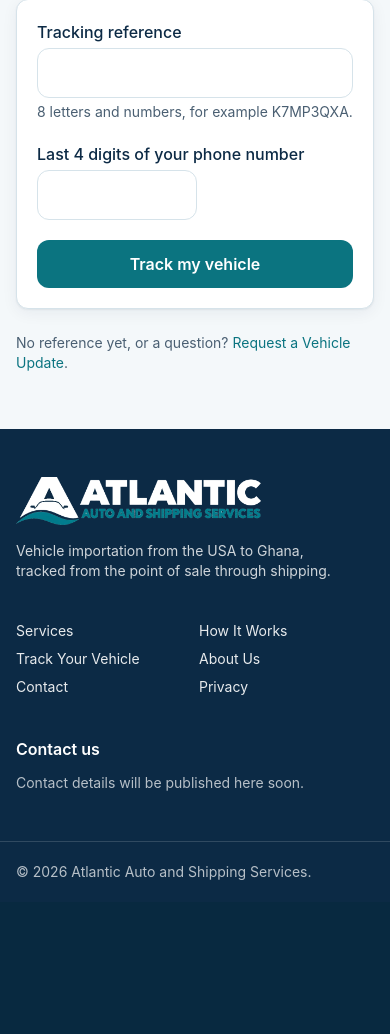
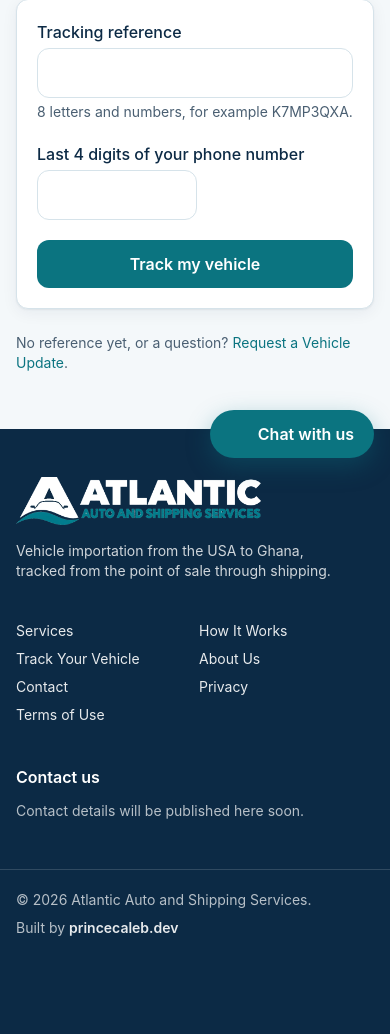
Before and after one commit to princedevcay/atlantic-auto, a PHP site: page /track in a window 390 px wide. Shown: the part 370-1404 px from the top of the page. Before the commit the page ends 1250 px from the top, so only its background shows below. Run offline with PHP 8.4, Linux system fonts and the light colour scheme; style sheets or scripts are compiled from the project's sources; some web fonts are replaced.

Commit message:
Add website chat, Terms of Use, footer credit and menu drawer
- Floating "Chat with us" button that turns into an X while open; larger
  chat panel with online/offline status from chat.online_hours, greeting,
  question chips with predefined answers and "Powered by princecaleb.dev".
  Nothing typed is sent or stored (phase 1, no AI yet)
- Terms of Use page (draft) linked in the footer, and "Built by
  princecaleb.dev" in the footer bottom row, which now reserves space so
  the chat button and phone action bar never cover text or links
- Mobile menu becomes a right-side drawer with centred links and request
  buttons; chat and action bar hide while it is open
- Pin FTP-Deploy-Action to the v4.4.0 release tag commit (110f918); the
  previous pin was the tip of the maintainer's v4.4.0 branch
- Chat tests; test config layering so tests do not overwrite each other

Co-Authored-By: Claude Opus 5.5 <noreply@anthropic.com>

```diff
--- a/app/Controllers/SiteController.php
+++ b/app/Controllers/SiteController.php
@@ -32,6 +32,11 @@ final class SiteController
         View::render('pages/contact', ['title' => 'Contact', 'nav' => 'contact']);
     }
 
+    public static function terms(): void
+    {
+        View::render('pages/terms', ['title' => 'Terms of Use', 'nav' => '']);
+    }
+
     public static function privacy(): void
     {
         View::render('pages/privacy', ['title' => 'Privacy', 'nav' => '']);
--- /dev/null
+++ b/app/Models/Chat.php
@@ -0,0 +1,53 @@
+<?php
+declare(strict_types=1);
+
+namespace App\Models;
+
+use App\Core\Config;
+
+/**
+ * Website chat, phase 1: predefined answers only. Nothing a visitor types is sent or stored.
+ * Phase 2 (AI agent with live staff hand-off) is a material change to the security baseline
+ * (new AI_AGENT controls, data flow and processor) and must be approved before it is built.
+ */
+final class Chat
+{
+    /** Online when the current Accra time falls inside chat.online_hours for today. */
+    public static function isOnline(?\DateTimeImmutable $now = null): bool
+    {
+        $hours = Config::get('chat.online_hours', []);
+        if (!is_array($hours) || $hours === []) {
+            return false;
+        }
+        $now ??= new \DateTimeImmutable('now', new \DateTimeZone('Africa/Accra'));
+        $range = $hours[strtolower($now->format('D'))] ?? null;
+        if (!is_string($range) || !preg_match('/^(\d{2}):(\d{2})-(\d{2}):(\d{2})$/', $range, $m)) {
+            return false;
+        }
+        $minutes = (int) $now->format('G') * 60 + (int) $now->format('i');
+        return $minutes >= (int) $m[1] * 60 + (int) $m[2] && $minutes < (int) $m[3] * 60 + (int) $m[4];
+    }
+
+    /**
+     * Pre-service questions shown as chips, with their predefined answers.
+     * No prices, duty rates or transit times (DESIGN.md rule 4).
+     *
+     * @return list<array{q: string, a: string, link: string, label: string}>
+     */
+    public static function questions(): array
+    {
+        $list = [
+            ['q' => 'How do I get a quote?', 'a' => 'Send us a short import quote request with the vehicle and what you need help with. Our team replies by WhatsApp or phone.', 'link' => '/quote', 'label' => 'Request an Import Quote'],
+            ['q' => 'Can you find a car for me?', 'a' => 'Yes. Tell us the make, model, year range and budget. We look for suitable vehicles in the US and share the options with you before anything is bought.', 'link' => '/quote', 'label' => 'Start with a quote'],
+            ['q' => 'What does it cost?', 'a' => 'Every vehicle is priced individually. Your total is made of the purchase price, US towing, ocean freight, duty and clearance at Tema, and delivery. Your quote explains each part.', 'link' => '/quote', 'label' => 'Get my quote'],
+            ['q' => 'How long does shipping take?', 'a' => 'It depends on where the vehicle is in the US, the shipping schedule and clearing at Tema. We give you an estimate with your quote, and your tracking page shows the expected arrival once it is on a ship.', 'link' => '/how-it-works', 'label' => 'See how it works'],
+            ['q' => 'Where is my vehicle?', 'a' => 'Open your tracking page with your private link, or use your tracking reference and the last 4 digits of your phone number.', 'link' => '/track', 'label' => 'Track my vehicle'],
+            ['q' => 'Do you clear at Tema?', 'a' => 'Yes. We handle import documentation, customs clearance and port release at Tema, and tell you if we need anything from you, such as your ID.', 'link' => '/services', 'label' => 'Our services'],
+        ];
+        $wa = whatsapp_url('Hello Atlantic, I have a question about importing a vehicle.');
+        $list[] = $wa !== ''
+            ? ['q' => 'Talk to a person', 'a' => 'Our team is happy to help. Message us on WhatsApp and a member of the team will reply.', 'link' => $wa, 'label' => 'Chat on WhatsApp']
+            : ['q' => 'Talk to a person', 'a' => 'Our team is happy to help. Send a quote or update request and a member of the team will contact you.', 'link' => '/contact', 'label' => 'Contact us'];
+        return $list;
+    }
+}
--- a/app/routes.php
+++ b/app/routes.php
@@ -60,6 +60,7 @@ if ($isAdmin) {
     $router->get('/about', [SiteController::class, 'about']);
     $router->get('/contact', [SiteController::class, 'contact']);
     $router->get('/privacy', [SiteController::class, 'privacy']);
+    $router->get('/terms', [SiteController::class, 'terms']);
 
     $router->get('/quote', [FormController::class, 'quoteForm']);
     $router->post('/quote', [FormController::class, 'quote']);
--- a/app/views/layouts/public.php
+++ b/app/views/layouts/public.php
@@ -15,7 +15,7 @@ $hideBar = in_array($nav, ['quote', 'update', 'track'], true) || isset($s);
 <link rel="icon" href="<?= e(asset('img/favicon.png')) ?>">
 <script src="<?= e(asset('js/app.js')) ?>" defer></script>
 </head>
-<body class="flex min-h-screen flex-col <?= $hideBar ? '' : 'pb-20 md:pb-0' ?>">
+<body class="flex min-h-screen flex-col">
 <a href="#main" class="sr-only focus:not-sr-only focus:absolute focus:left-4 focus:top-4 focus:z-50 focus:rounded-md focus:bg-surface focus:px-4 focus:py-2">Skip to content</a>
 
 <header class="sticky top-0 z-40 border-b border-line bg-surface">
@@ -32,16 +32,28 @@ $hideBar = in_array($nav, ['quote', 'update', 'track'], true) || isset($s);
       <?php endforeach; ?>
       <a href="/quote" class="btn-primary ml-3">Request an Import Quote</a>
     </nav>
-    <details class="relative lg:hidden" data-menu>
-      <summary class="btn-ghost list-none cursor-pointer px-3" aria-label="Menu"><?= icon('menu', 'icon h-6 w-6') ?><span class="sr-only">Menu</span></summary>
-      <div class="absolute right-0 top-14 w-72 rounded-md border border-line bg-surface p-3 shadow-card">
-        <nav aria-label="Mobile">
+    <details class="lg:hidden" data-menu>
+      <summary class="btn-ghost list-none cursor-pointer px-3" aria-label="Open menu"><?= icon('menu', 'icon h-6 w-6') ?><span class="sr-only">Menu</span></summary>
+      <div class="fixed inset-0 z-[60] bg-navy/60" data-menu-close aria-hidden="true"></div>
+      <div class="fixed inset-y-0 right-0 z-[61] flex w-[86%] max-w-sm flex-col bg-surface shadow-[0_0_40px_rgb(12_42_69/0.35)]" role="dialog" aria-label="Menu">
+        <div class="flex items-center justify-between border-b border-line px-5 py-4">
+          <img src="<?= e(asset('img/logo.png')) ?>" alt="Atlantic Auto and Shipping Services" width="900" height="176" class="h-9 w-auto">
+          <button type="button" class="rounded-md p-2 text-ink hover:bg-bg" aria-label="Close menu" data-menu-close><?= icon('x', 'icon h-6 w-6') ?></button>
+        </div>
+        <nav aria-label="Mobile" class="flex flex-1 flex-col items-center justify-center gap-1 overflow-y-auto px-6 py-8 text-center">
+          <a href="/" class="w-full rounded-md px-4 py-3 text-lg font-semibold no-underline <?= $nav === 'home' ? 'bg-primary-soft text-primary' : 'text-ink hover:bg-bg' ?>" <?= $nav === 'home' ? 'aria-current="page"' : '' ?>>Home</a>
           <?php foreach ($links as $key => [$href, $label]): ?>
-            <a href="<?= e($href) ?>" class="block rounded-md px-3 py-3 font-medium text-ink no-underline hover:bg-bg" <?= $nav === $key ? 'aria-current="page"' : '' ?>><?= e($label) ?></a>
+            <a href="<?= e($href) ?>" class="w-full rounded-md px-4 py-3 text-lg font-semibold no-underline <?= $nav === $key ? 'bg-primary-soft text-primary' : 'text-ink hover:bg-bg' ?>" <?= $nav === $key ? 'aria-current="page"' : '' ?>><?= e($label) ?></a>
           <?php endforeach; ?>
-          <a href="/quote" class="btn-primary mt-2 w-full">Request an Import Quote</a>
-          <a href="/update" class="btn-secondary mt-2 w-full">Request a Vehicle Update</a>
         </nav>
+        <div class="space-y-2 border-t border-line px-5 py-5">
+          <a href="/quote" class="btn-primary w-full">Request an Import Quote</a>
+          <a href="/update" class="btn-secondary w-full">Request a Vehicle Update</a>
+          <?php $menuWa = whatsapp_url('Hello Atlantic, I have a question about importing a vehicle.'); ?>
+          <?php if ($menuWa !== ''): ?>
+            <a href="<?= e($menuWa) ?>" class="btn-ghost w-full border border-line" rel="noopener"><img src="<?= e(asset('img/brands/whatsapp.svg')) ?>" alt="" width="20" height="20" class="h-5 w-5"> Chat on WhatsApp</a>
+          <?php endif; ?>
+        </div>
       </div>
     </details>
   </div>
@@ -67,19 +79,25 @@ $hideBar = in_array($nav, ['quote', 'update', 'track'], true) || isset($s);
       <a href="/about" class="text-white/90 no-underline hover:text-white">About Us</a>
       <a href="/contact" class="text-white/90 no-underline hover:text-white">Contact</a>
       <a href="/privacy" class="text-white/90 no-underline hover:text-white">Privacy</a>
+      <a href="/terms" class="text-white/90 no-underline hover:text-white">Terms of Use</a>
     </nav>
     <?= App\Core\View::fetch('partials/contact-list', ['dark' => true]) ?>
   </div>
   <div class="border-t border-white/15">
-    <p class="container-x py-5 text-sm text-white/70">&copy; <?= e(gmdate('Y')) ?> Atlantic Auto and Shipping Services.</p>
+    <?php // Bottom room so the floating chat button and the phone action bar never cover footer text or links. ?>
+    <div class="container-x flex flex-col gap-2 pt-5 text-sm text-white/70 sm:flex-row sm:items-center sm:justify-between md:pb-24 <?= $hideBar ? 'pb-24' : 'pb-40' ?>">
+      <p>&copy; <?= e(gmdate('Y')) ?> Atlantic Auto and Shipping Services.</p>
+      <p>Built by <a href="https://princecaleb.dev" class="font-semibold text-white/90 no-underline hover:text-white hover:underline" rel="noopener" target="_blank">princecaleb.dev</a></p>
+    </div>
   </div>
 </footer>
 
 <?php if (!$hideBar): ?>
-<div class="fixed inset-x-0 bottom-0 z-40 grid grid-cols-2 gap-2 border-t border-line bg-surface p-2 md:hidden">
+<div class="fixed inset-x-0 bottom-0 z-40 grid grid-cols-2 gap-2 border-t border-line bg-surface p-2 md:hidden" data-actionbar>
   <a href="/quote" class="btn-primary btn-sm text-center leading-tight">Import Quote</a>
   <a href="/update" class="btn-secondary btn-sm text-center leading-tight">Vehicle Update</a>
 </div>
 <?php endif; ?>
+<?= App\Core\View::fetch('partials/chat', ['hideBar' => $hideBar]) ?>
 </body>
 </html>
--- /dev/null
+++ b/app/views/partials/chat.php
@@ -0,0 +1,59 @@
+<?php
+use App\Models\Chat;
+
+$online = Chat::isOnline();
+$wa = whatsapp_url('Hello Atlantic, I have a question about importing a vehicle.');
+?>
+<div class="fixed right-4 z-50 flex flex-col items-end gap-3 md:bottom-6 md:right-6 <?= !empty($hideBar) ? 'bottom-4' : 'bottom-20' ?>" data-chat>
+  <section id="chat-panel" hidden class="flex h-[min(40rem,calc(100dvh-10rem))] w-[26rem] max-w-[calc(100vw-2rem)] flex-col overflow-hidden rounded-lg border border-line bg-surface shadow-[0_12px_40px_rgb(12_42_69/0.25)]" role="dialog" aria-labelledby="chat-title" data-chat-panel>
+    <header class="on-navy flex items-center gap-3 bg-navy px-4 py-3 text-white">
+      <span class="relative flex h-10 w-10 shrink-0 items-center justify-center rounded-full bg-white">
+        <img src="<?= e(asset('img/favicon.png')) ?>" alt="" width="64" height="64" class="h-7 w-7">
+        <span class="absolute -bottom-0.5 -right-0.5 h-3.5 w-3.5 rounded-full border-2 border-navy <?= $online ? 'bg-[#22c55e]' : 'bg-[#94a3b8]' ?>" aria-hidden="true"></span>
+      </span>
+      <div class="min-w-0 flex-1">
+        <h2 id="chat-title" class="text-lg font-semibold text-white">Atlantic Auto</h2>
+        <p class="flex items-center gap-1.5 text-sm text-white/80">
+          <span class="h-2 w-2 rounded-full <?= $online ? 'bg-[#22c55e]' : 'bg-[#94a3b8]' ?>" aria-hidden="true"></span>
+          <?= $online ? 'Online now' : 'Offline. We reply as soon as we are back.' ?>
+        </p>
+      </div>
+      <button type="button" class="rounded-md p-1.5 text-white/80 hover:bg-white/10 hover:text-white" aria-label="Close chat" data-chat-close><?= icon('x') ?></button>
+    </header>
+
+    <div class="flex-1 space-y-3 overflow-y-auto bg-bg px-4 py-4" aria-live="polite" data-chat-log>
+      <div class="flex gap-2">
+        <div class="max-w-[85%] rounded-lg rounded-tl-sm bg-surface px-4 py-3 text-[15px] leading-relaxed shadow-card">
+          Hello! Welcome to Atlantic Auto and Shipping Services. How can we help with your vehicle import today?
+        </div>
+      </div>
+    </div>
+
+    <div class="border-t border-line bg-surface">
+      <p class="px-4 pt-3 text-sm font-semibold text-muted" id="chat-q-label">Popular questions</p>
+      <ul class="flex gap-2 overflow-x-auto px-4 pb-3 pt-2" aria-labelledby="chat-q-label">
+        <?php foreach (Chat::questions() as $item): ?>
+          <li class="shrink-0">
+            <button type="button" class="whitespace-nowrap rounded-full border border-primary/40 bg-primary-soft px-4 py-2 text-sm font-medium text-primary hover:border-primary"
+              data-chat-q="<?= e($item['q']) ?>" data-chat-a="<?= e($item['a']) ?>" data-chat-link="<?= e($item['link']) ?>" data-chat-label="<?= e($item['label']) ?>"><?= e($item['q']) ?></button>
+          </li>
+        <?php endforeach; ?>
+      </ul>
+      <form class="flex items-center gap-2 border-t border-line px-3 py-2" data-chat-form>
+        <label for="chat-input" class="sr-only">Type your message</label>
+        <input id="chat-input" type="text" maxlength="300" autocomplete="off" placeholder="Type your message..." class="min-h-11 flex-1 rounded-full border-line px-4 py-2 text-[15px]" data-chat-input>
+        <button type="submit" class="flex h-10 w-10 shrink-0 items-center justify-center rounded-full bg-primary text-white hover:bg-primary-dark" aria-label="Send"><?= icon('send', 'icon h-4 w-4') ?></button>
+      </form>
+      <p class="pb-3 text-center text-xs text-muted">Powered by <a href="https://princecaleb.dev" class="font-semibold text-primary no-underline hover:underline" rel="noopener" target="_blank">princecaleb.dev</a></p>
+    </div>
+    <template data-chat-fallback>
+      <span data-text="Thanks for your message. Live chat with our team is coming soon. For now, please <?= $wa !== '' ? 'message us on WhatsApp' : 'send us a request' ?> and we will reply."
+            data-link="<?= e($wa !== '' ? $wa : '/contact') ?>" data-label="<?= $wa !== '' ? 'Chat on WhatsApp' : 'Contact us' ?>"></span>
+    </template>
+  </section>
+
+  <a href="/contact" class="btn-primary rounded-full px-5 shadow-[0_8px_24px_rgb(11_116_128/0.35)]" aria-controls="chat-panel" aria-expanded="false" aria-label="Chat with us" data-chat-open>
+    <span class="flex items-center gap-2" data-chat-when-closed><?= icon('message-circle', 'icon h-5 w-5') ?><span>Chat with us</span></span>
+    <span class="hidden items-center" data-chat-when-open><?= icon('x', 'icon h-6 w-6') ?></span>
+  </a>
+</div>
--- a/config.example.php
+++ b/config.example.php
@@ -36,6 +36,11 @@ return [
         'hours' => '',
         'map_url' => '',
     ],
+    'chat' => [
+        // When the chat shows "Online" (green), in Africa/Accra time. Confirm with the client.
+        // Format: day => 'HH:MM-HH:MM'; days missing from the list are offline. Empty array = always offline.
+        'online_hours' => [],
+    ],
     'carrier' => [
         'provider' => null,               // null until DEC-005 picks a provider
         'base_url' => '',
--- a/resources/css/app.css
+++ b/resources/css/app.css
@@ -2,6 +2,7 @@
 @source "../../app/views";
 @source "../../app/Core";
 @source "../../app/Controllers";
+@source "../../public/assets/js";
 
 /* Fonts are self-hosted (scripts/copy-assets.mjs). */
 @font-face {
@@ -16,6 +17,9 @@
   font-weight: 100 900;
   font-display: swap;
 }
+
+/* While the mobile drawer is open, nothing floats over it (unlayered so it beats display utilities). */
+html.menu-open [data-chat], html.menu-open [data-actionbar] { display: none; }
 
 /* Harbour Trust tokens: .opskeep/project-gate/tokens.json */
 @theme {
--- a/scripts/copy-assets.mjs
+++ b/scripts/copy-assets.mjs
@@ -20,7 +20,7 @@ const icons = [
   'arrow-right', 'phone', 'mail', 'map-pin', 'clock', 'menu', 'x', 'shield-check', 'users', 'refresh-cw',
   'circle-check', 'circle-alert', 'inbox', 'package', 'log-out', 'upload', 'link', 'copy', 'trash-2',
   'user-plus', 'lock', 'car', 'anchor', 'image', 'info', 'file-text', 'smartphone', 'headset', 'bell',
-  'coins', 'clipboard-list', 'car-front', 'bus',
+  'coins', 'clipboard-list', 'car-front', 'bus', 'message-circle', 'send',
 ];
 for (const name of icons) {
   const svg = readFileSync(nm('lucide-static', 'icons', `${name}.svg`), 'utf8')
```
Also changed, not shown: GUI.md (+11 -0 lines), app/views/pages/terms.php (added, +25 -0 lines), tests/Unit/ChatTest.php (added, +52 -0 lines), tests/bootstrap.php (+10 -4 lines), .github/workflows/deploy.yml, public/assets/js/app.js.
